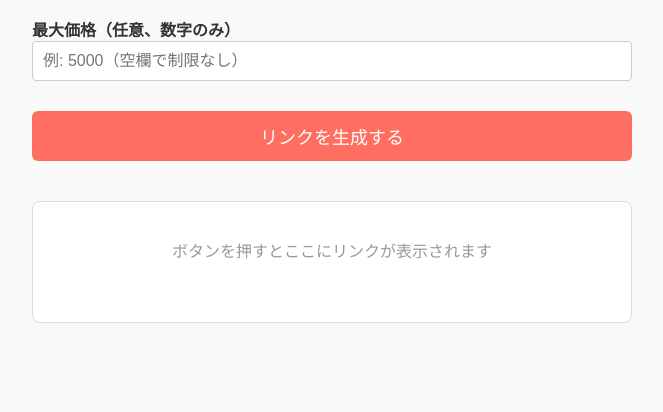
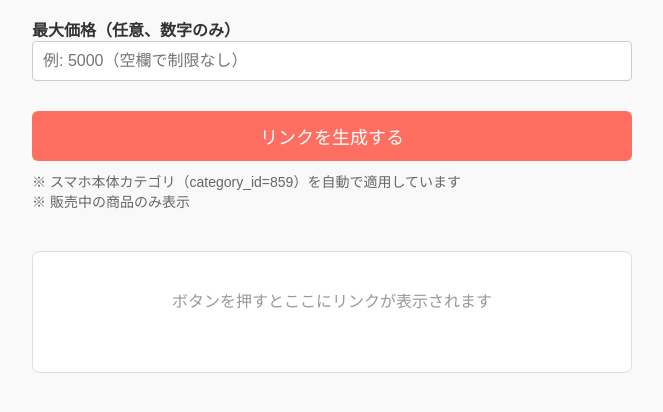
Before and after one commit to KTRBS/mercari-link-gen, a plain HTML site: page index.html in a window 1280 px wide. Shown: the part 216-628 px from the top of the page, without its empty margins (308-971 px from the left). Drawn offline with Linux system fonts and the light colour scheme.

Commit message:
Update index.html

```diff
--- a/index.html
+++ b/index.html
@@ -72,6 +72,11 @@
         #openButton:hover {
             background-color: #e65b50;
         }
+        .note {
+            font-size: 14px;
+            color: #666;
+            margin-top: 10px;
+        }
     </style>
 </head>
 <body>
@@ -84,6 +89,8 @@
     <input type="text" id="priceMax" placeholder="例: 5000（空欄で制限なし）">
 
     <button id="generateBtn">リンクを生成する</button>
+
+    <p class="note">※ スマホ本体カテゴリ（category_id=859）を自動で適用しています<br>※ 販売中の商品のみ表示</p>
 
     <div id="linkArea">
         <p style="color: #999;">ボタンを押すとここにリンクが表示されます</p>
@@ -103,7 +110,12 @@
             }
 
             let url = 'https://jp.mercari.com/search?keyword=' + encodeURIComponent(keyword);
-            url += '&status=on_sale'; // 販売中のみ
+
+            // スマホ本体カテゴリを固定
+            url += '&category_id=859';
+
+            // 販売中のみ
+            url += '&status=on_sale';
 
             const priceMax = priceMaxInput.value.trim();
             if (priceMax && !isNaN(priceMax) && priceMax > 0) {
@@ -117,13 +129,12 @@
                 <button id="openButton">このリンクを新しいタブで開く</button>
             `;
 
-            // 新しく生成されたボタンにイベントを付与
             document.getElementById('openButton').onclick = () => window.open(url, '_blank');
         }
 
         generateBtn.addEventListener('click', generateLink);
 
-        // Enterキーでも生成できるように（便利）
+        // Enterキーでも生成可能
         keywordInput.addEventListener('keypress', e => {
             if (e.key === 'Enter') generateLink();
         });
```
